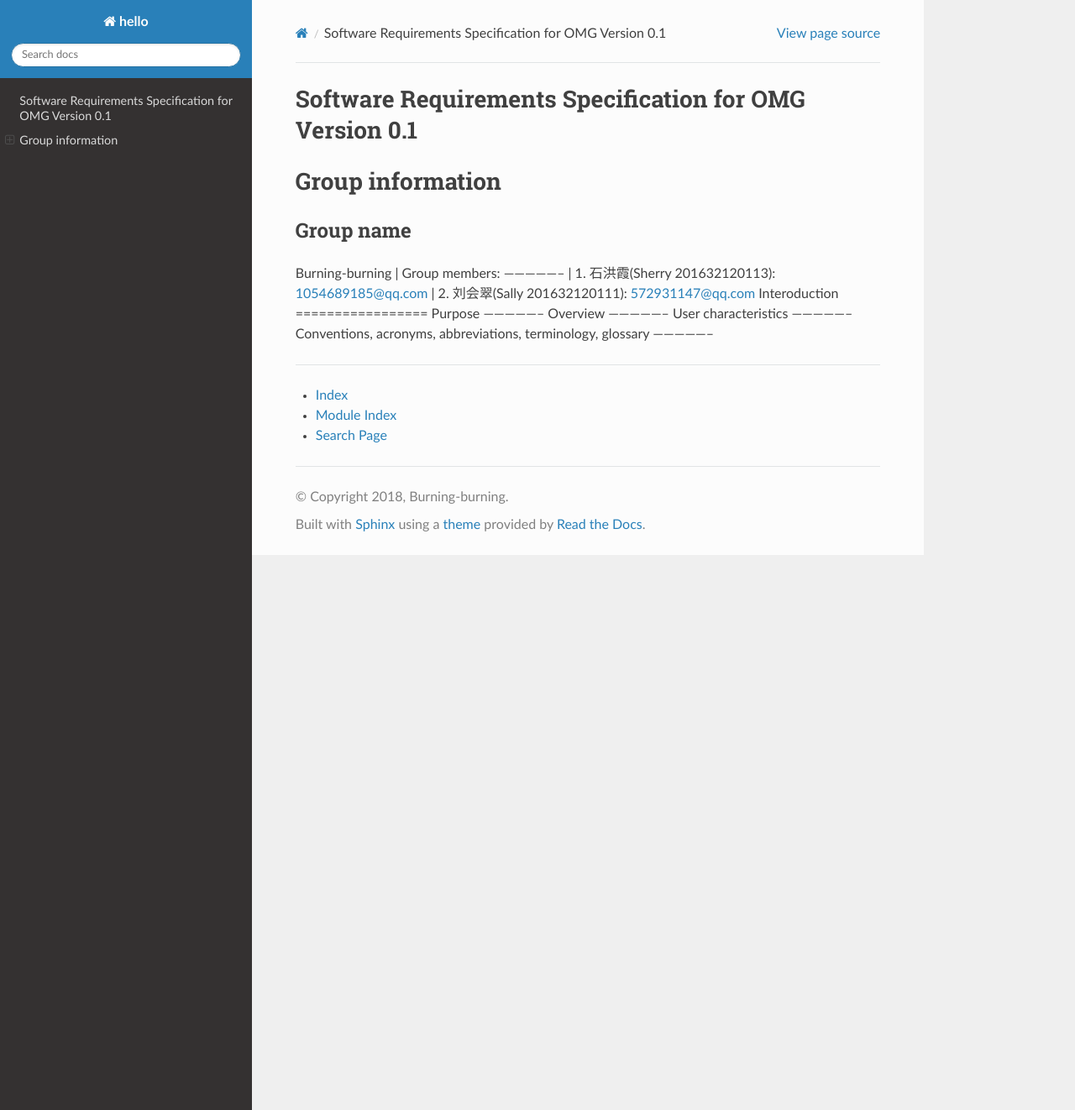
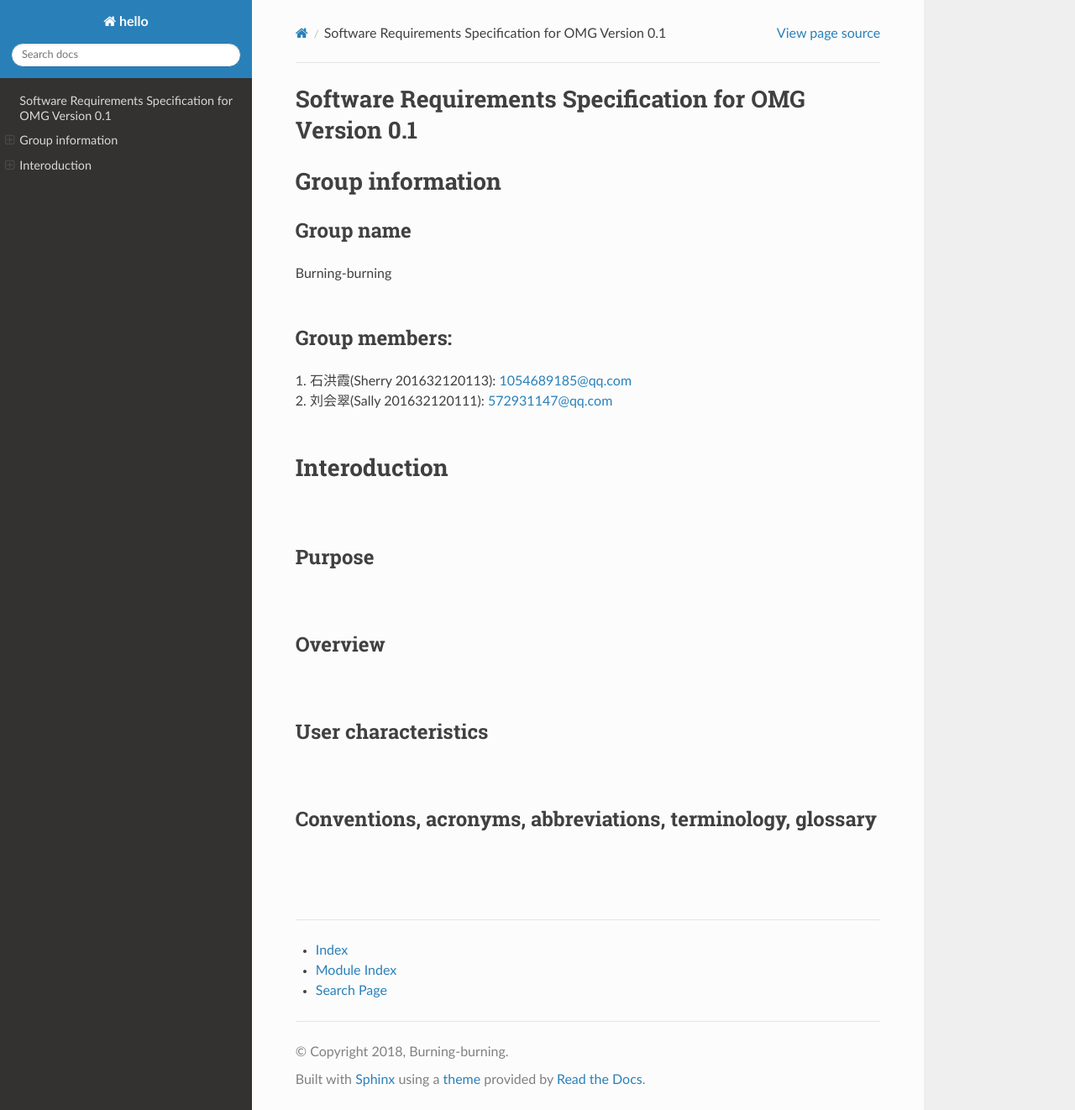
Before and after one commit to Burning-burning/Burning-burning, a Sphinx documentation site: the page built from docs/source/index.rst, in a window 1280 px wide and 1322 px high. Shown: the whole window at 84% size. Built offline with Sphinx 7.4.7 and the Read the Docs theme 2.0.0, drawn with Linux system fonts in a browser that asks for light colours.

```diff
--- a/docs/source/index.rst
+++ b/docs/source/index.rst
@@ -14,22 +14,28 @@ Group information
 =================
 Group name
 -----------------
-Burning-burning
+| Burning-burning
 |
 Group members:
 -----------------
 | 1. 石洪霞(Sherry 201632120113): 1054689185@qq.com
 | 2. 刘会翠(Sally 201632120111): 572931147@qq.com
+|
 Interoduction
 =================
+|
 Purpose
 -----------------
+|
 Overview
 -----------------
+|
 User characteristics
 -----------------
+|
 Conventions, acronyms, abbreviations, terminology, glossary
 -----------------
+|
 
 
 ==================
```
